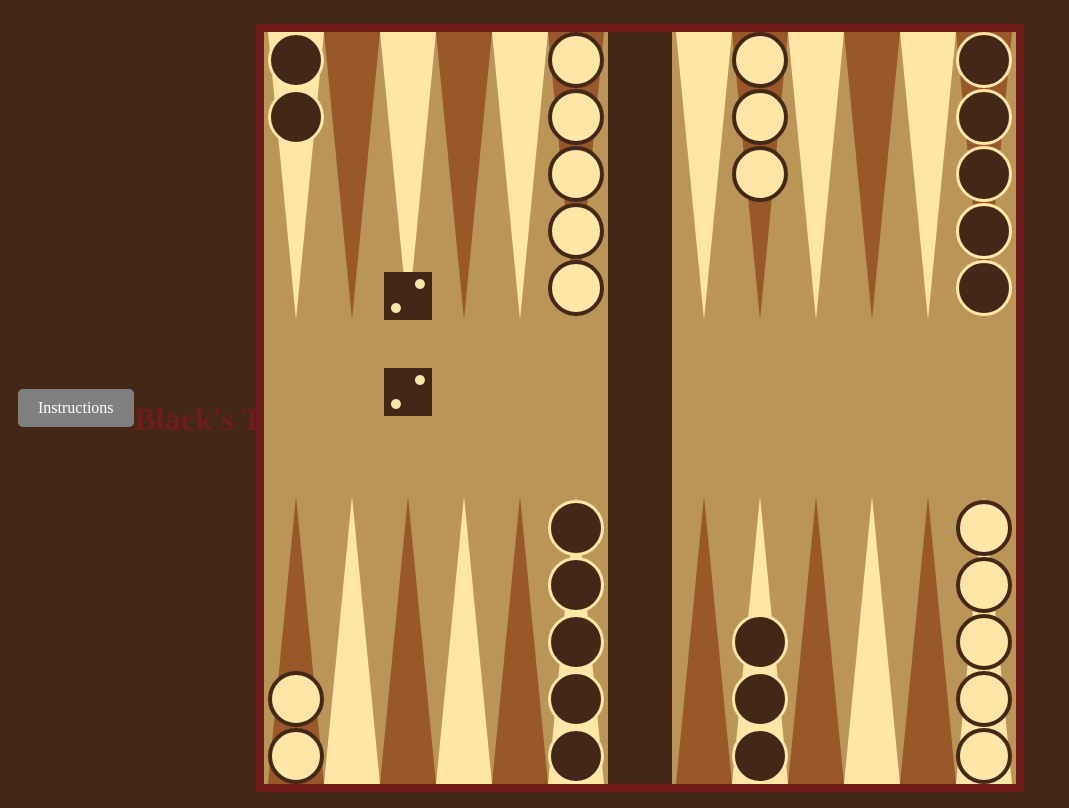
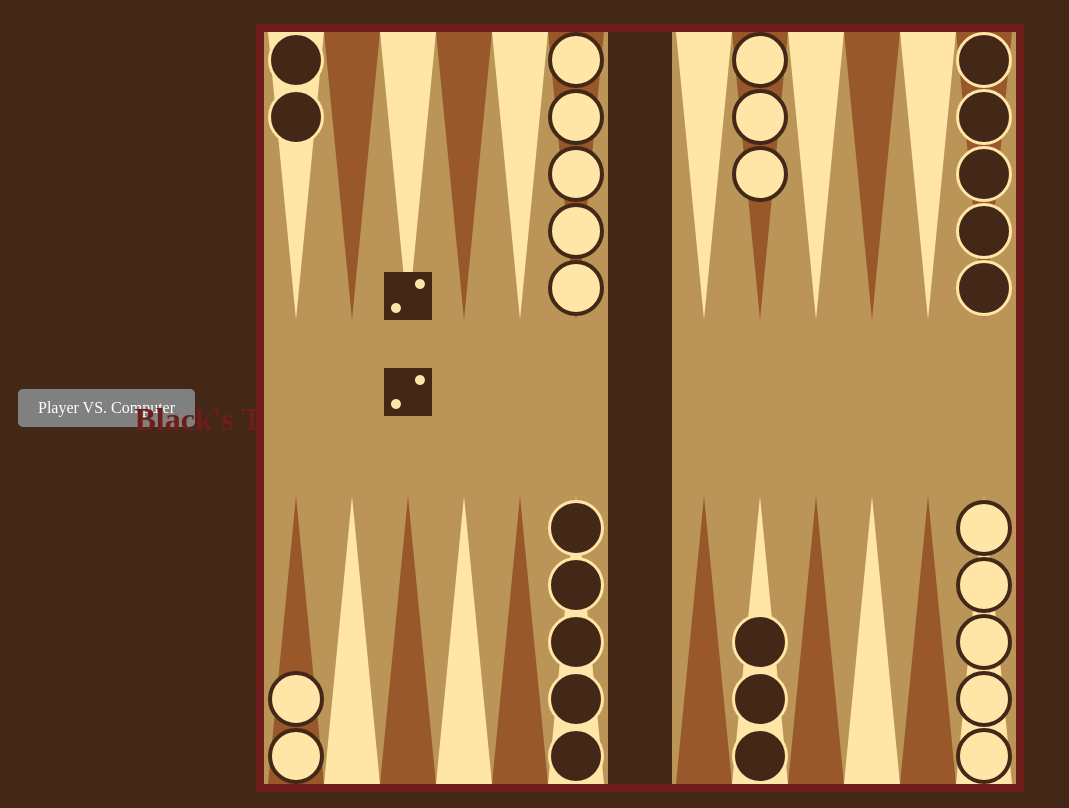
Before and after one commit to MorningHighRiseSunset/backgammon-twoplayer, a plain HTML site: page index.html in a window 1280 px wide. Shown: the whole page, without its empty margins (0-1069 px from the left). Drawn offline with Linux system fonts and the light colour scheme.

Commit message:
Update index.html

```diff
--- a/index.html
+++ b/index.html
@@ -8,7 +8,7 @@
     <script src="index.js" defer></script> <!-- Link to index.js -->
 </head>
 <body>
-    <a href="https://masters-backgammon.netlify.app/" target="_blank" class="grey-button">Instructions</a> <!-- Button positioned to the left -->
+    <a href="https://masters-backgammon.netlify.app/" target="_blank" class="grey-button">Player VS. Computer</a> <!-- Button positioned to the left -->
     <div id="menu">
         <div class="menu-item" id="end-turn">End turn</div>
         <div class="menu-item" id="restart">Restart game</div>
```
